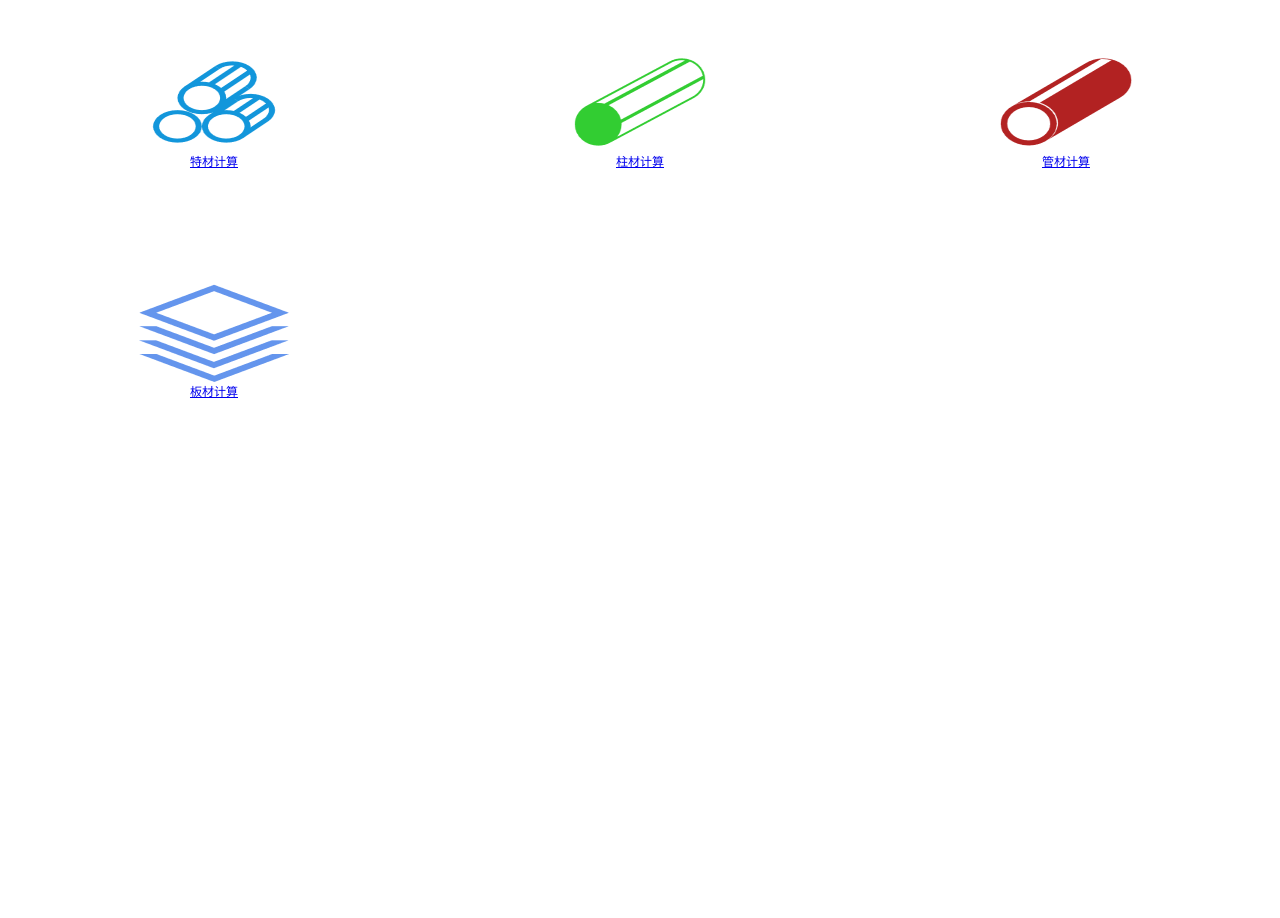
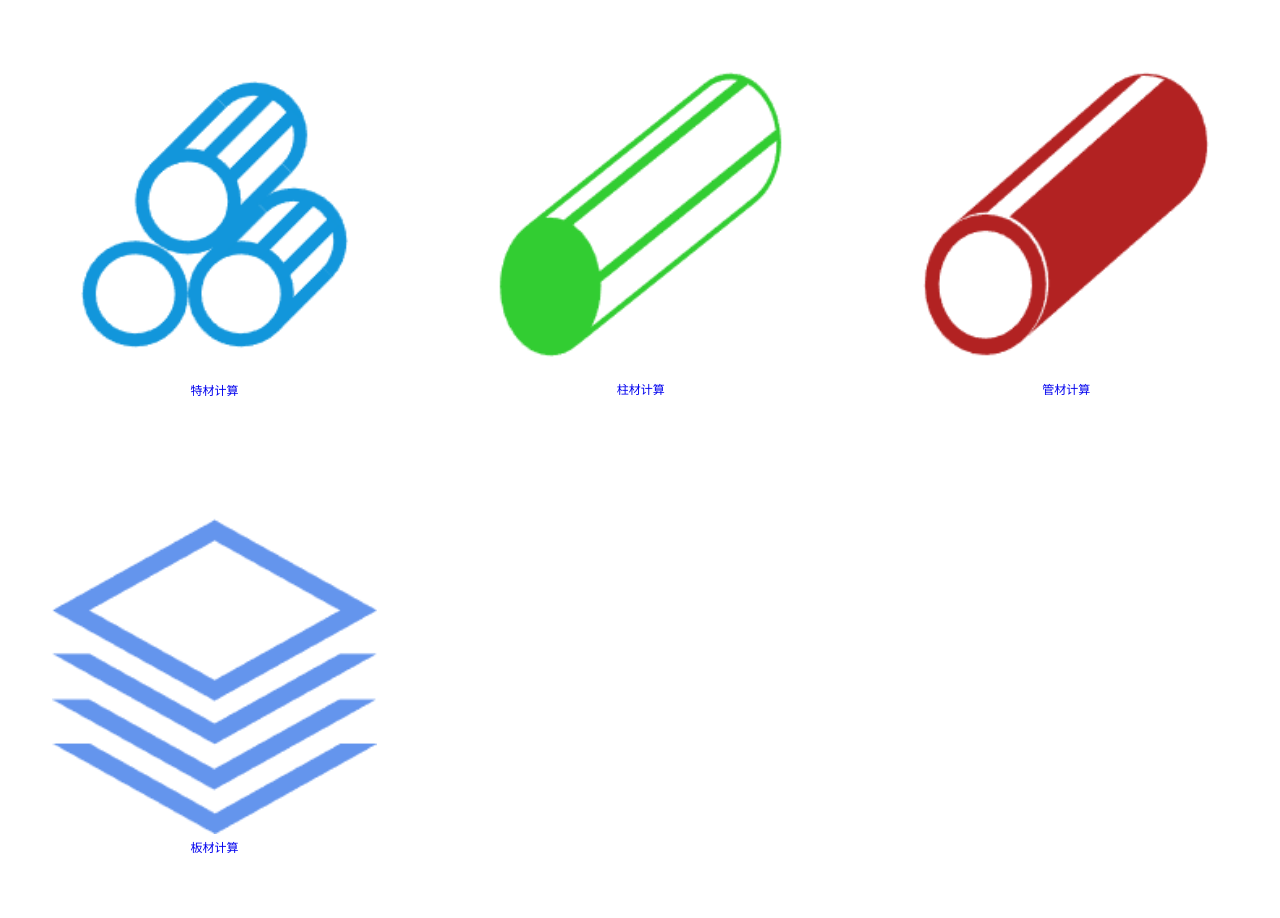
Before and after one commit to zzhengyang/iron_front, a plain HTML site: page index.html in a window 1280 px wide. Before the commit the page ends 800 px from the top, so only its background shows below. Drawn offline with Linux system fonts and the light colour scheme.

Commit message:
update ui

```diff
--- a/detail/main.css
+++ b/detail/main.css
@@ -36,7 +36,7 @@
 }
 .cal-area-item {
     flex: 1;
-    background-color: #e5e2e2;
+    background-color: #f6f4f4;
 }
 .unit-text {
     float: right;
--- a/index1.html
+++ b/index.html
@@ -14,13 +14,17 @@
         table {
             width: 100%;
         }
+        a{
+            text-decoration: none;
+        }
         .box {
-            width: 150px;
-            margin: 50px auto;
+            /*width: 150px;*/
+            /*margin: 50px auto;*/
+            padding: 50px;
         }
         .box-bg {
-            width: 100%;
-            height: 100px;
+            /*width: 100%;*/
+            /*height: 100px;*/
         }
         .box-bg img {
             width: 100%;
```
